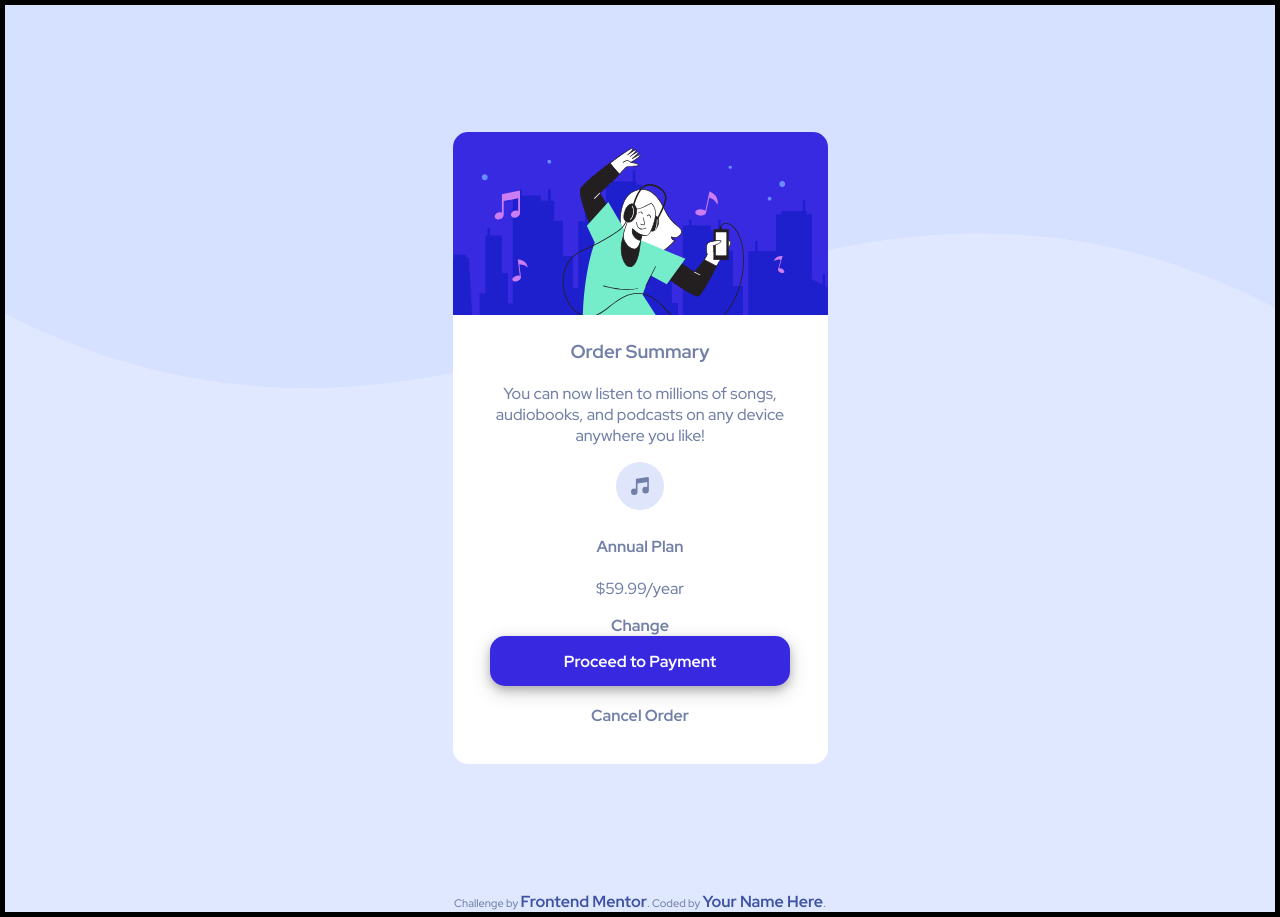
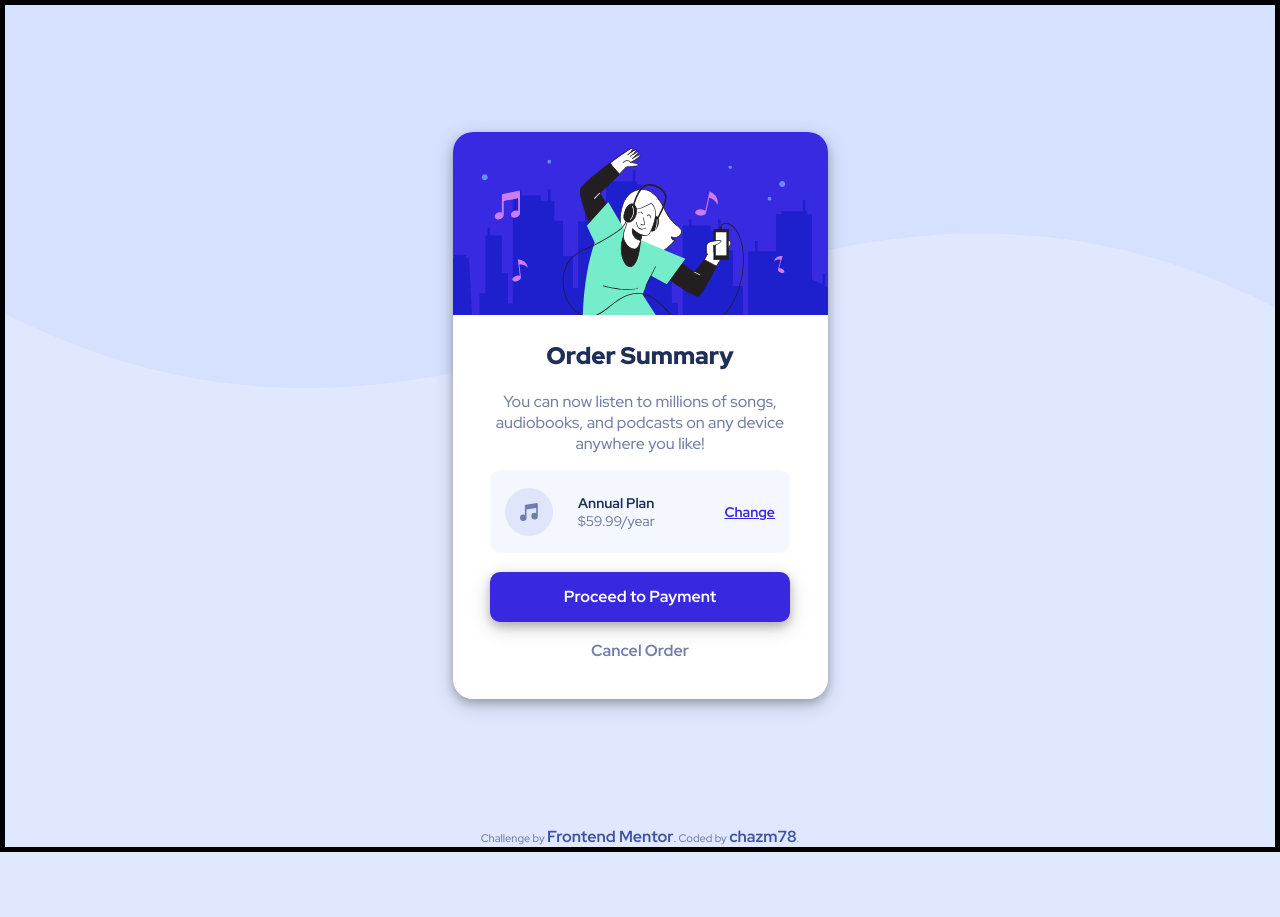
Before and after one commit to chazm78/order-summary-card, a plain HTML site: page index.html in a window 1280 px wide. After the commit the page ends 852 px from the top, so only its background shows below. Drawn offline with Linux system fonts and the light colour scheme.

Commit message:
final edits

```diff
--- a/index.html
+++ b/index.html
@@ -10,11 +10,6 @@
 
   <title>Frontend Mentor | Order Summary Card</title>
 
-  <!-- Feel free to remove these styles or customise in your own stylesheet 👍 -->
-  <style>
-    .attribution { font-size: 11px; text-align: center; }
-    .attribution a { color: hsl(228, 45%, 44%); }
-  </style>
 </head>
 <body>
 
@@ -23,31 +18,30 @@
     <div class="summarycontainer">
         <img class="hero" src="images/illustration-hero.svg" alt="">
 
-      <h3>Order Summary</h3>
+      <h2>Order Summary</h2>
 
       <p>You can now listen to millions of songs, audiobooks, and podcasts on any
       device anywhere you like!</h3>
     </div>
 
     <div class="plancontainer">
-      <img src="images/icon-music.svg" alt="">
-      <h4>Annual Plan</h4>
-      <p>$59.99/year</p>
-      <a href="">Change</a>
-
+      <img class="item1" src="images/icon-music.svg" alt="">
+      <p class="item2"><strong>Annual Plan</strong> <br>
+      $59.99/year</p>
+      <a class="item3" href="#">Change</a>
     </div>
 
     <div class="paymentcontainer">
       <button class="topbtn">Proceed to Payment</button>
       <br>
-      <a href=""class="bottombtn">Cancel Order</a>
+      <a href="#" class="bottombtn">Cancel Order</a>
     </div>
 
   </div>
 
   <div class="attribution">
     Challenge by <a href="https://www.frontendmentor.io?ref=challenge" target="_blank">Frontend Mentor</a>.
-    Coded by <a href="#">Your Name Here</a>.
+    Coded by <a href="https://github.com/chazm78">chazm78</a>.
   </div>
 </body>
 </html>
--- a/styles/styles.css
+++ b/styles/styles.css
@@ -12,6 +12,17 @@ body {
   background-repeat: no-repeat;
   background-size: contain;
   background-color: hsl(225, 100%, 94%);
+  min-width: 375px;
+}
+
+strong {
+  color: hsl(223, 47%, 23%);
+
+}
+
+h2 {
+  color: hsl(223, 47%, 23%);
+  font-weight: 900;
 }
 
 a {
@@ -29,15 +40,15 @@ a:hover {
 /* Custom Styles */
 
 .maincontainer {
-  /*border: 1px solid red;*/
   max-width: 375px;
   margin: auto;
   margin-top: 10%;
   margin-bottom: 10%;
   background-color: hsl(0,0%,100%);
-  border-radius: 15px;
-  height:auto;
+  border-radius: 20px;
+  height: auto;
   padding-bottom: 3%;
+  box-shadow: 0 4px 8px 0 rgba(0, 0, 0, 0.2), 0 6px 20px 0 rgba(0, 0, 0, 0.19);
 }
 
 .summarycontainer {
@@ -52,25 +63,55 @@ a:hover {
 .hero {
   width: 100%;
   height: auto;
-  border-radius: 15px 15px 0 0 ;
+  border-radius: 20px 20px 0 0 ;
 }
 
-/* plancontainer goes below */
+.plancontainer {
+  display: flex;
+  flex-direction: row;
+  justify-content: space-between;
+  align-items: center;
+  margin-left: 10%;
+  margin-right: 10%;
+  background-color: hsl(225, 100%, 98%);
+  border-radius: 10px;
+  padding-top: 2.5%;
+  padding-bottom: 2.5%;
+}
 
-/* plancontainer goes above */
+.item1 {
+  margin-left: 5%;
+}
+.item2 {
+  padding-right: 15%;
+  font-size: 14px;
+}
+.item3 {
+  margin-right: 5%;
+}
+a.item3 {
+  text-decoration: underline;
+  color: hsl(245, 75%, 52%);
+  font-weight: 700;
+  font-size: 14px;
+}
+a.item3:hover {
+  text-decoration: none;
+}
 
 .topbtn {
   width: 80%;
   height: 50px;
   background-color: hsl(245, 75%, 52%);
   color: hsl(0,0%,100%);
-  border-radius: 15px;
+  border-radius: 10px;
   border: none;
   font-weight: 700;
   font-family: 'Red Hat Display', sans-serif;
   font-size: 16px;
   box-shadow: 0 4px 8px 0 rgba(0, 0, 0, 0.2), 0 6px 20px 0 rgba(0, 0, 0, 0.19);
   margin-bottom: 5%;
+  margin-top: 5%;
 }
 
 .topbtn:hover {
@@ -83,3 +124,11 @@ a:hover {
   position: relative;
   bottom: 10%;
 }
+
+.attribution {
+  font-size: 11px;
+  text-align: center;
+}
+.attribution a {
+  color: hsl(228, 45%, 44%);
+}
```
